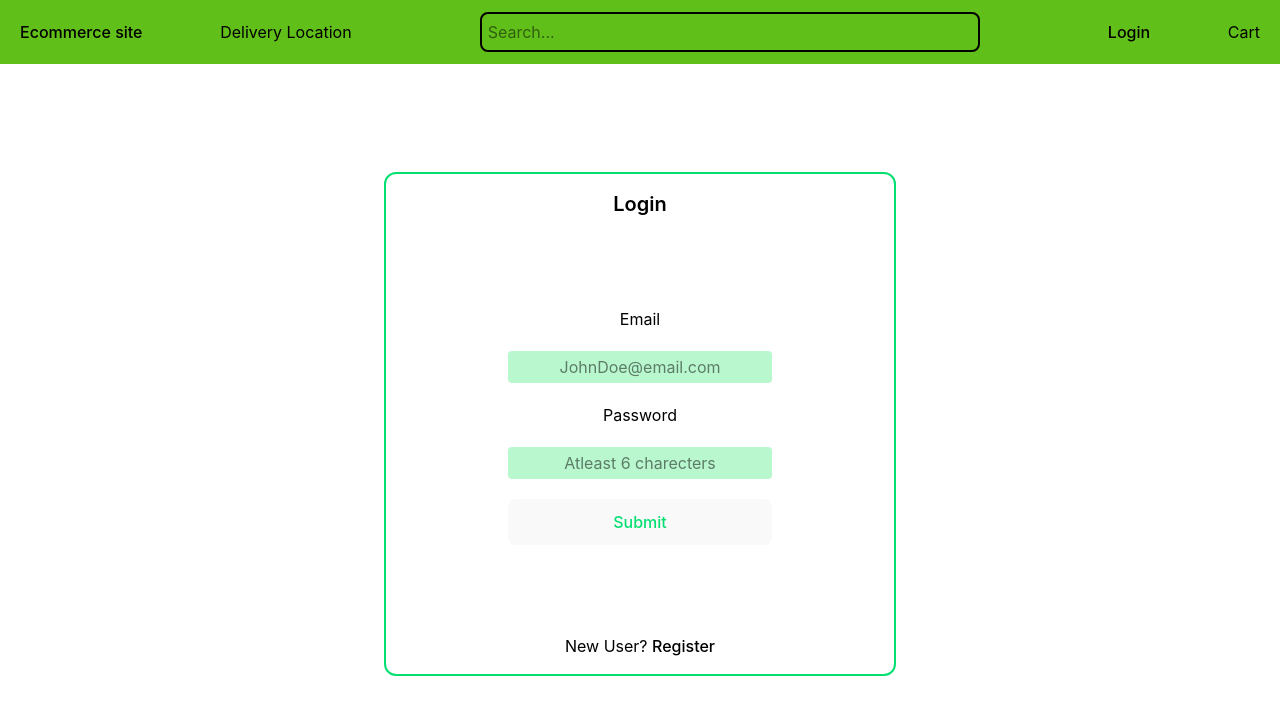
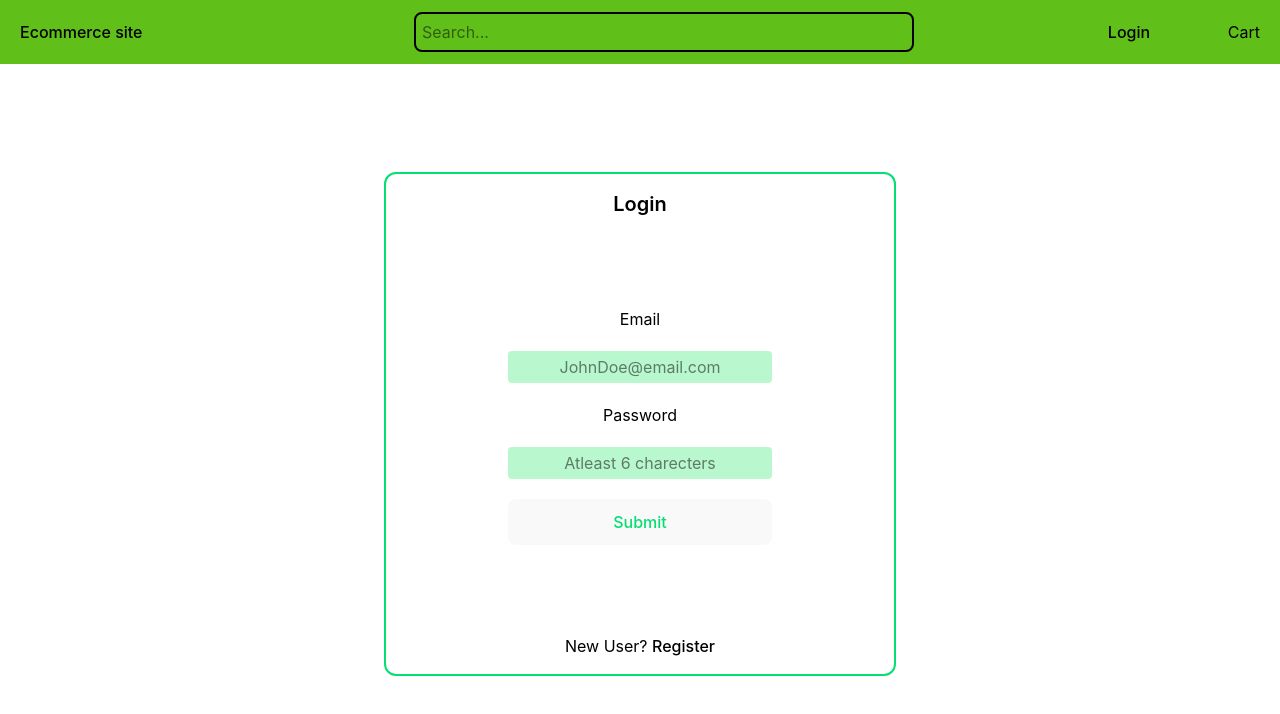
Before and after one commit to RiyazShaik-158/Ecommerce, a React (Vite) app: page /login in a window 1280 px wide. Shown: the top 714 px of the page. Built offline with nearby package versions, Linux system fonts and the light colour scheme; no server answers.

Commit message:
fix(remove delivery): will catch up later on delivery location

```diff
--- a/src/components/Navbar.tsx
+++ b/src/components/Navbar.tsx
@@ -10,7 +10,7 @@ const Navbar = () => {
         <h4 className="text-black">Ecommerce site</h4>
       </Link>
       <div className="flex items-center justify-between w-3/4">
-        <h4>Delivery Location</h4>
+        <div></div>
         <input
           placeholder="Search..."
           className="w-[500px] outline-none border-2 border-black p-1.5 rounded-lg shadow-cyan-200"
```
